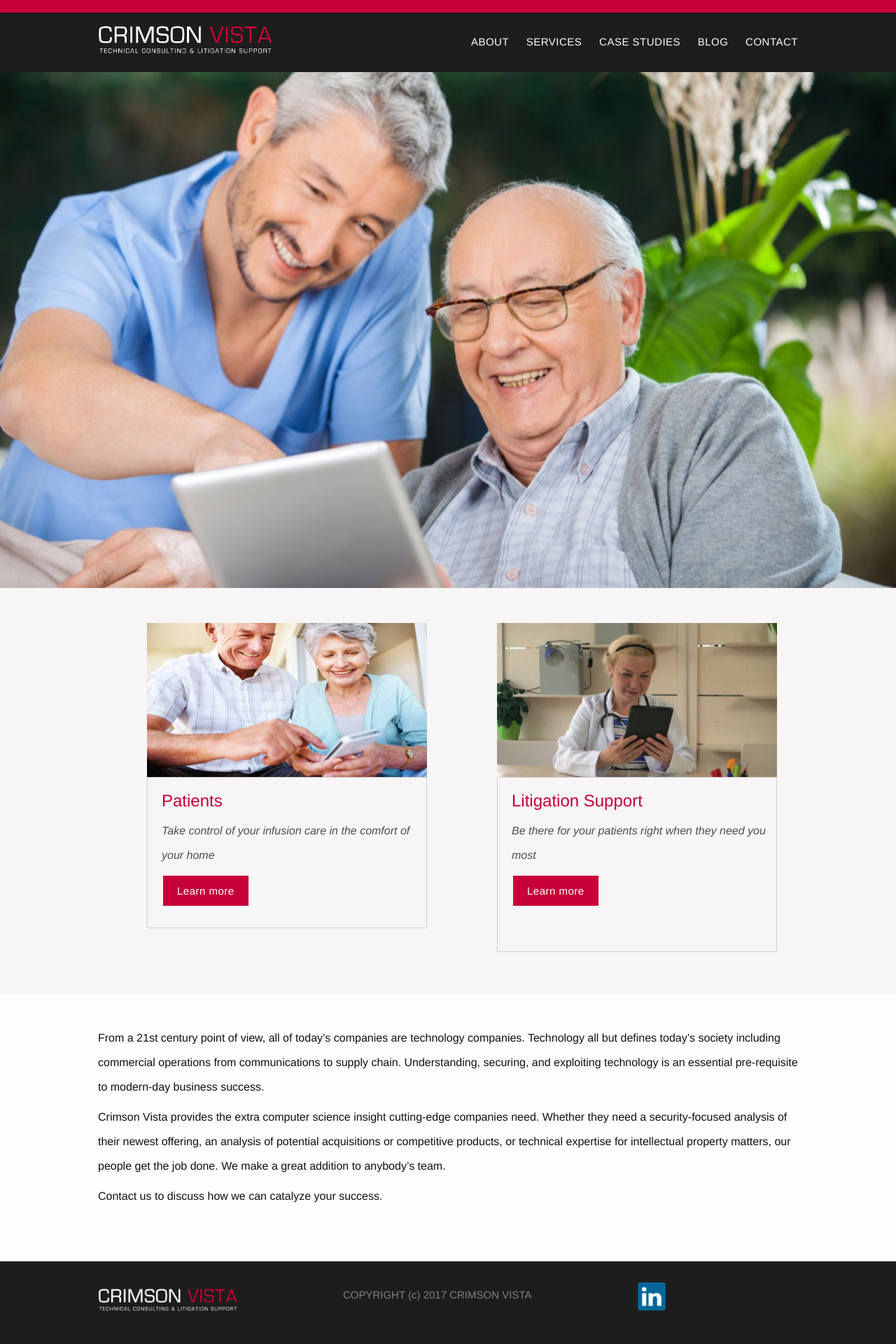
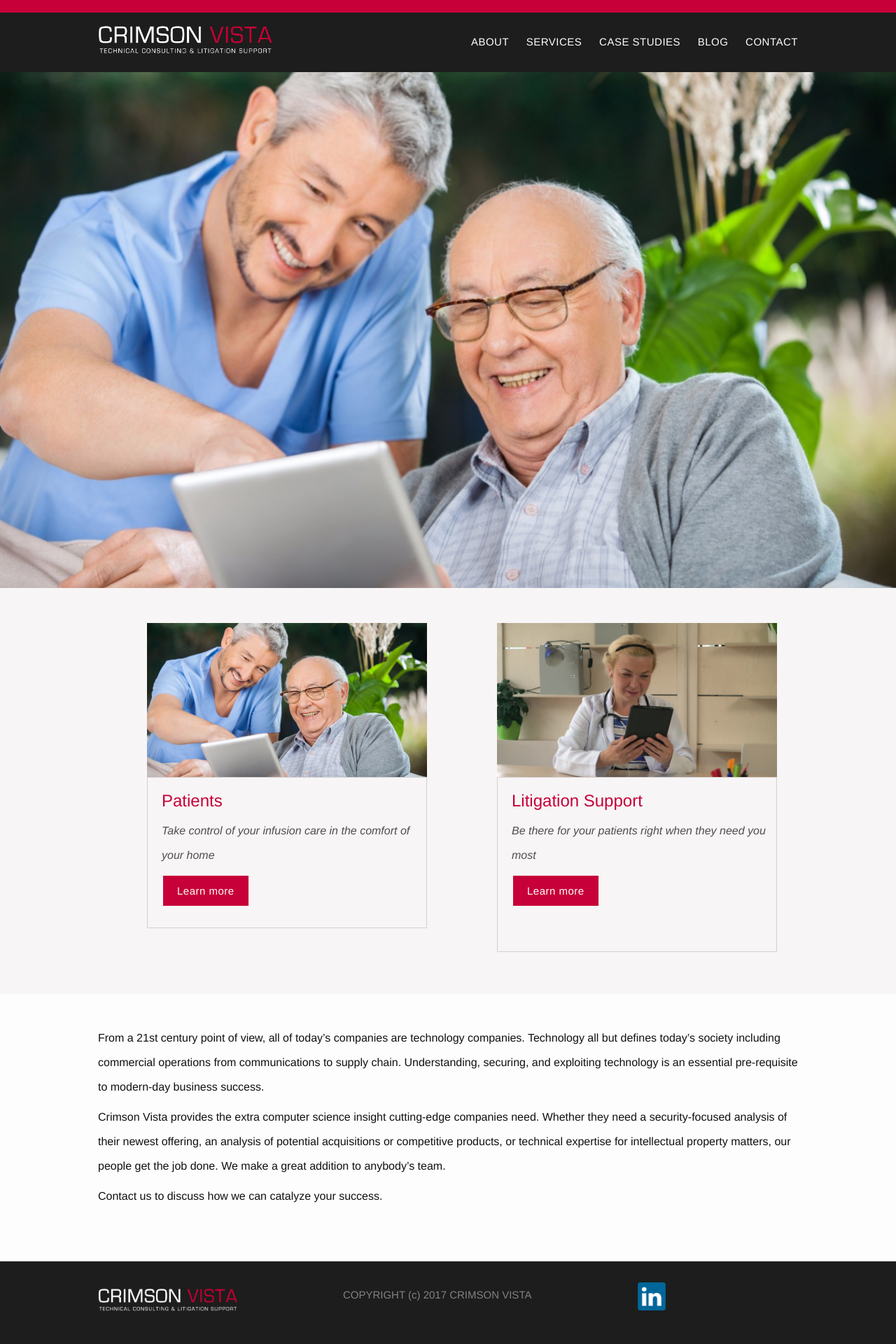
Before and after one commit to vezenwa/vezenwa.github.io, a Jekyll site: the page built from index.md, in a window 1280 px wide. Shown: the whole page at 70% size. Built offline with Jekyll 4.4.1, drawn with Linux system fonts in a browser that asks for light colours.

Commit message:
Update home.html

```diff
--- a/_layouts/home.html
+++ b/_layouts/home.html
@@ -35,7 +35,7 @@
            <div class="columns spacing">
 
             <div class="column half">
-                <img src="/images/appusing.jpg" width="400" height="220">
+                <img src="/images/nurseapp1.jpg" width="400" height="220">
                 <div class="div1">
                 <div class="spacing">
                 <h2>Patients</h2>
```
